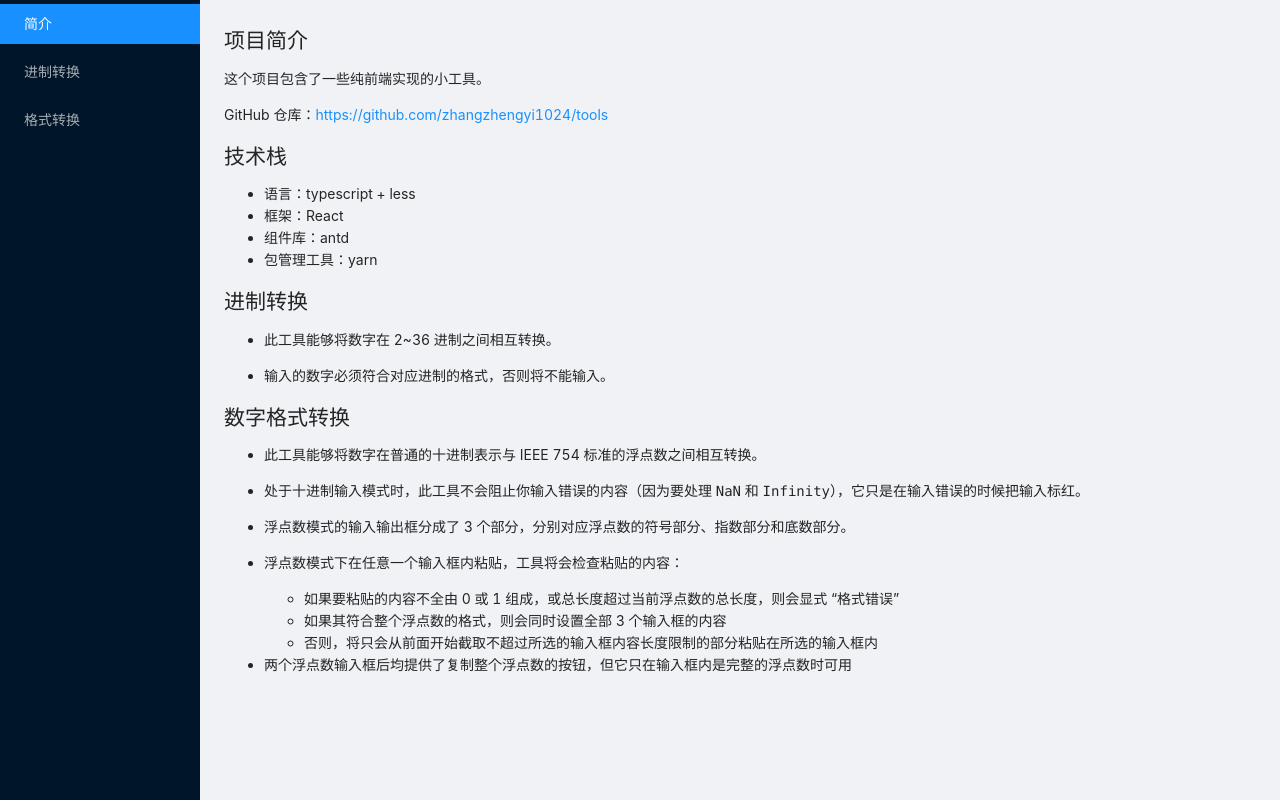
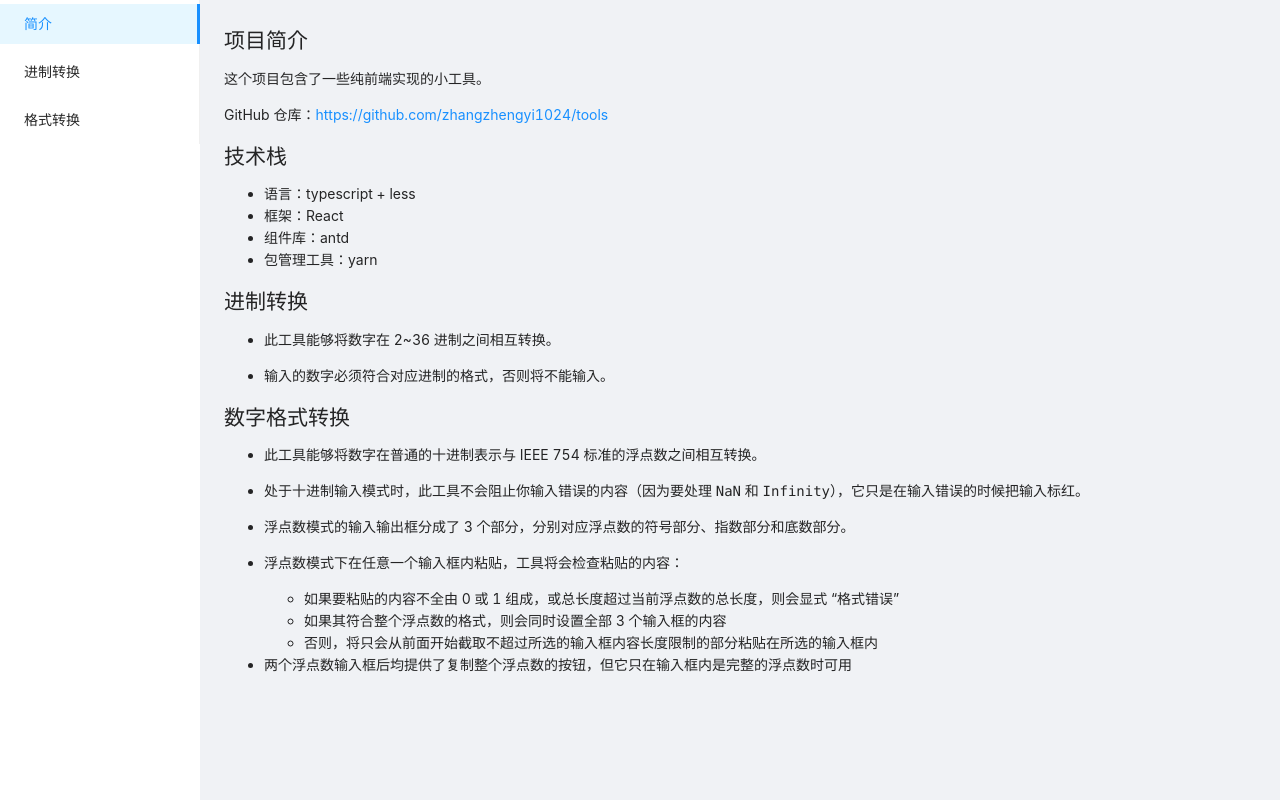
Before and after one commit to maldovar1024/tools, a React (Create React App) app: page / in a window 1280 px wide. Built offline with nearby package versions, Linux system fonts and the light colour scheme.

Commit message:
refactor: 提取出侧边栏组件

```diff
--- a/src/app.tsx
+++ b/src/app.tsx
@@ -1,32 +1,34 @@
-import { Layout, Menu } from 'antd';
-import React from 'react';
-import { Link, Route, Switch, useLocation } from 'react-router-dom';
+import { Layout } from 'antd';
+import React, { FC } from 'react';
+import { Route, Switch } from 'react-router-dom';
 import NotFound from './404';
 import './app.less';
+import SideBar, { NavLinkConfig } from './component/sidebar';
 import { FormConverter } from './form-converter';
 import Introduction from './introduction';
 import { RadixConverter } from './radix-converter';
 
-const { Sider, Content } = Layout;
-const { Item } = Menu;
+const { Content } = Layout;
 
-export default function App(): JSX.Element {
-  const location = useLocation();
+const navlinkConfig: NavLinkConfig = [
+  {
+    to: '/',
+    text: '简介',
+  },
+  {
+    to: '/radix-converter',
+    text: '进制转换',
+  },
+  {
+    to: '/form-converter',
+    text: '格式转换',
+  },
+];
+
+const App: FC = () => {
   return (
     <Layout className="App">
-      <Sider>
-        <Menu theme="dark" mode="inline" selectedKeys={[location.pathname]}>
-          <Item key="/">
-            <Link to="/">简介</Link>
-          </Item>
-          <Item key="/radix-converter">
-            <Link to="/radix-converter">进制转换</Link>
-          </Item>
-          <Item key="/form-converter">
-            <Link to="/form-converter">格式转换</Link>
-          </Item>
-        </Menu>
-      </Sider>
+      <SideBar theme="light" linkProps={navlinkConfig} />
       <Content>
         <Switch>
           <Route exact path="/" component={Introduction} />
@@ -37,4 +39,6 @@ export default function App(): JSX.Element {
       </Content>
     </Layout>
   );
-}
+};
+
+export default App;
--- /dev/null
+++ b/src/component/sidebar.tsx
@@ -0,0 +1,31 @@
+import { Layout, Menu } from 'antd';
+import React, { FC } from 'react';
+import { Link, useLocation } from 'react-router-dom';
+
+const { Sider } = Layout;
+const { Item } = Menu;
+
+export type NavLinkConfig = Array<{ to: string; text: string }>;
+
+interface SideBarProps {
+  theme?: 'light' | 'dark';
+  linkProps: NavLinkConfig;
+}
+
+const SideBar: FC<SideBarProps> = ({ theme = 'light', linkProps }) => {
+  const location = useLocation();
+
+  return (
+    <Sider theme={theme}>
+      <Menu theme={theme} mode="inline" selectedKeys={[location.pathname]}>
+        {linkProps.map(({ to, text }) => (
+          <Item key={to}>
+            <Link to={to}>{text}</Link>
+          </Item>
+        ))}
+      </Menu>
+    </Sider>
+  );
+};
+
+export default SideBar;
```
